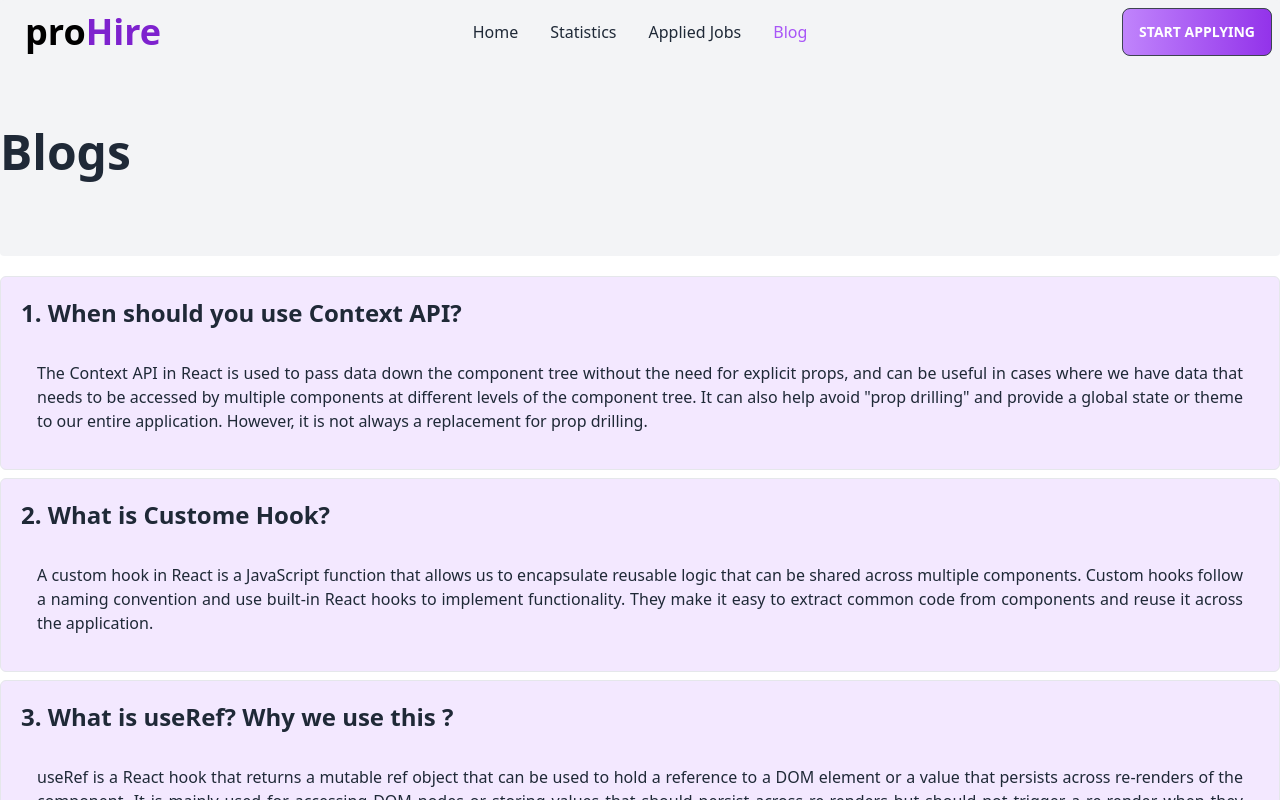
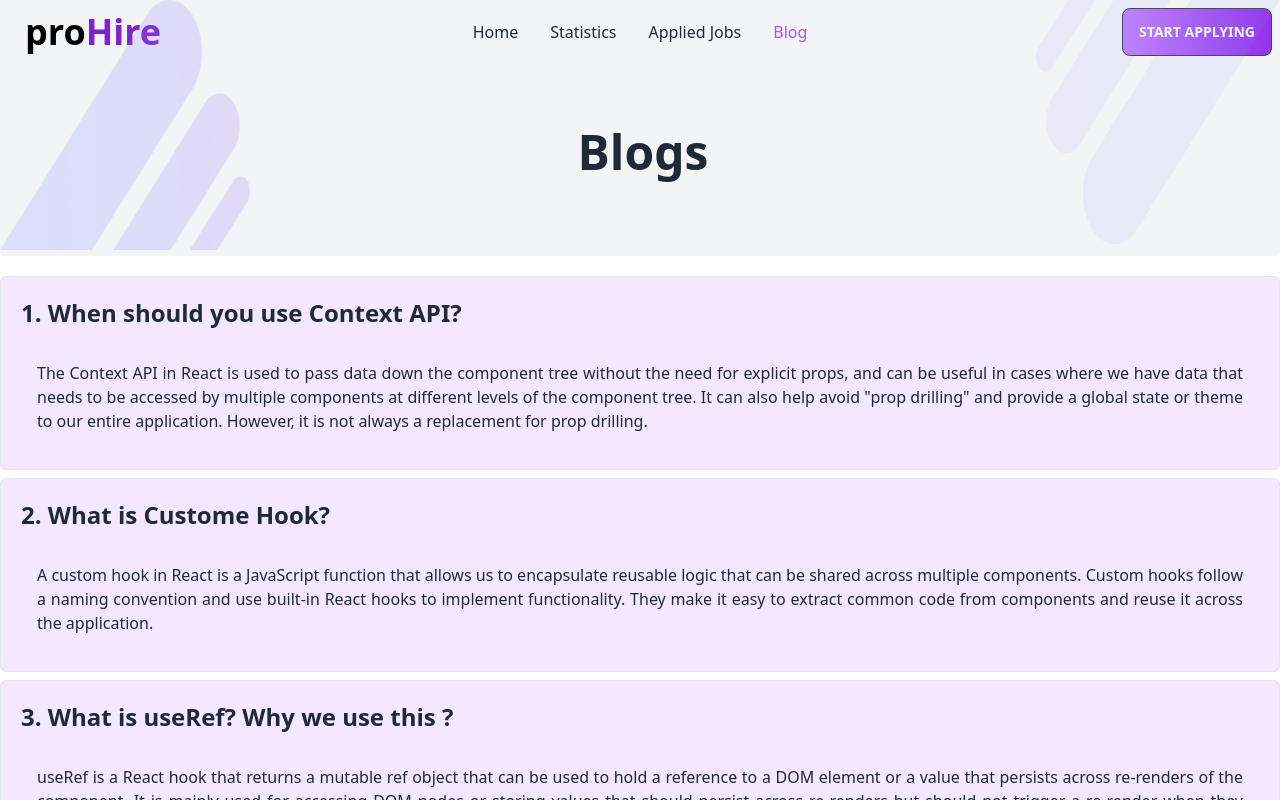
Before and after one commit to REFATBHUYAN/Pro-Hire, a React (Vite) app: page /blog in a window 1280 px wide. Shown: the top 800 px of the page. Built offline with nearby package versions, Linux system fonts and the light colour scheme.

Commit message:
Finished

```diff
--- a/src/component/Blog.jsx
+++ b/src/component/Blog.jsx
@@ -7,13 +7,13 @@ const Blog = () => {
       <div className="bg-gray-100 rounded -mt-16">
         <div className="md:flex justify-between">
           <img
-            className="w-[250px] h-[250px] sm:hidden"
+            className="w-[250px] h-[250px] "
             src="/Icons/Vector.png"
             alt=""
           />
           <h1 className=" text-5xl text-center font-bold my-20 pt-12">Blogs</h1>
           <img
-            className="w-[244px] h-[244px] sm:hidden"
+            className="w-[244px] h-[244px]"
             src="/Icons/Vector-1.png"
             alt=""
           />
```
